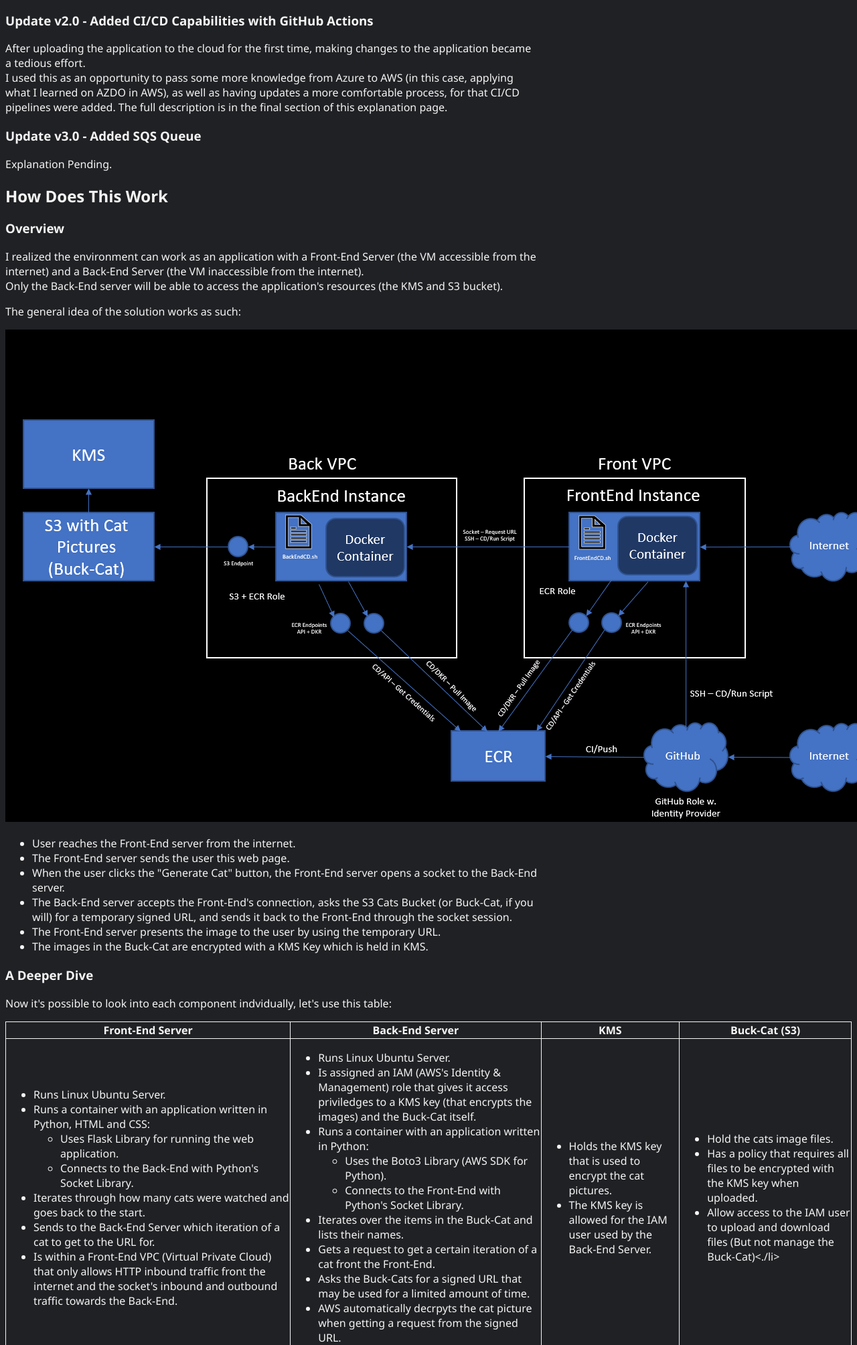
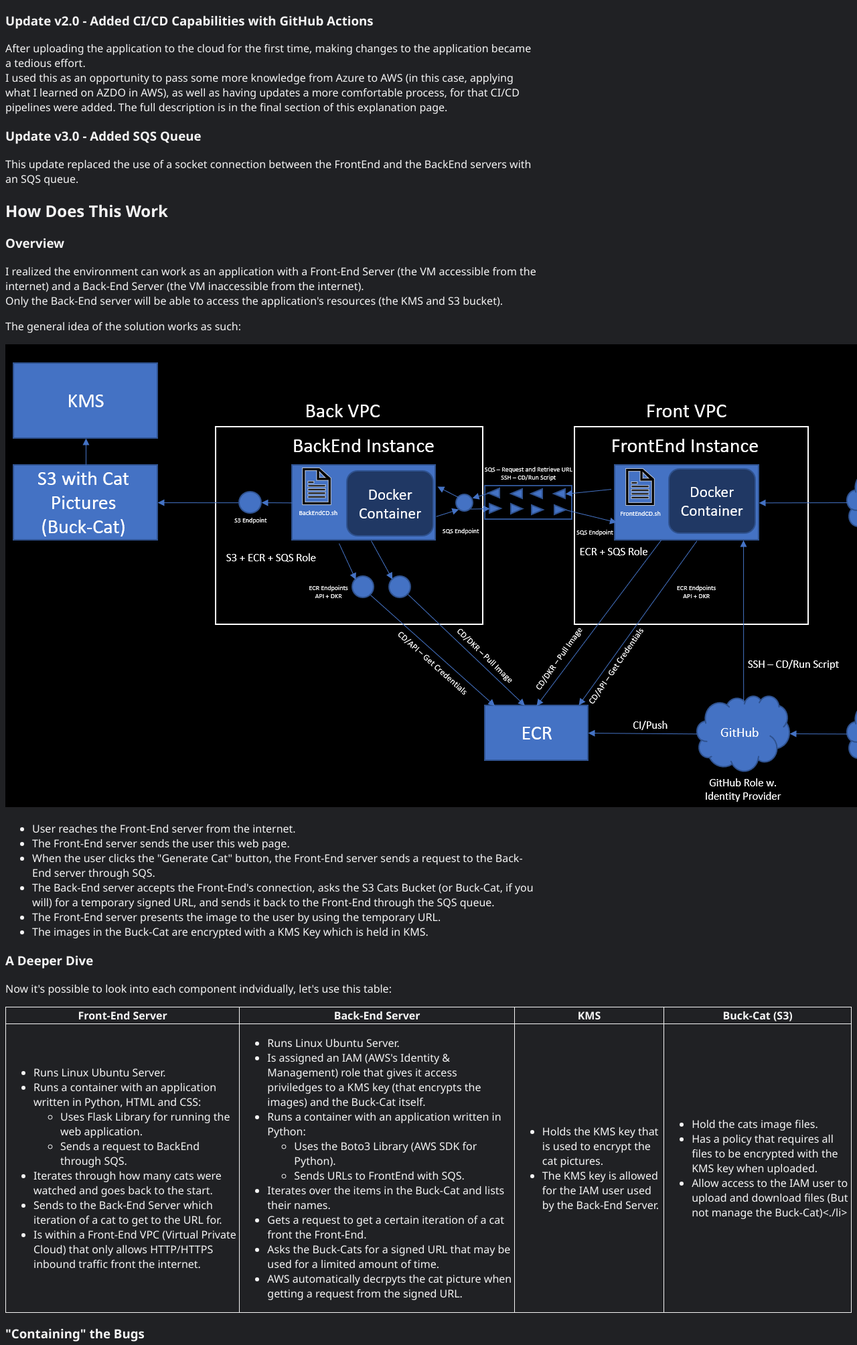
Before and after one commit to NoamVH/BuckCat, a Flask app: page /explanation in a window 1280 px wide; the page is wider, and only the part inside the window is pictured. Shown: the part 474-2482 px from the top of that part at 67% size. Run offline with Flask 3, Linux system fonts and the light colour scheme.

Commit message:
Updated architecture and SQS explanation.

```diff
--- a/FrontEnd/templates/explanation.html
+++ b/FrontEnd/templates/explanation.html
@@ -63,7 +63,7 @@
             </div>
             <div>
                 <p>
-                    Explanation Pending.
+                    This update replaced the use of a socket connection between the FrontEnd and the BackEnd servers with an SQS queue.
                 </p>
             </div>
         </div>
@@ -91,8 +91,8 @@
                     <ul>
                         <li>User reaches the Front-End server from the internet.</li>
                         <li>The Front-End server sends the user this web page.</li>
-                        <li>When the user clicks the "Generate Cat" button, the Front-End server opens a socket to the Back-End server.</li>
-                        <li>The Back-End server accepts the Front-End's connection, asks the S3 Cats Bucket (or Buck-Cat, if you will) for a temporary signed URL, and sends it back to the Front-End through the socket session.</li>
+                        <li>When the user clicks the "Generate Cat" button, the Front-End server sends a request to the Back-End server through SQS.</li>
+                        <li>The Back-End server accepts the Front-End's connection, asks the S3 Cats Bucket (or Buck-Cat, if you will) for a temporary signed URL, and sends it back to the Front-End through the SQS queue.</li>
                         <li>The Front-End server presents the image to the user by using the temporary URL.</li>
                         <li>The images in the Buck-Cat are encrypted with a KMS Key which is held in KMS.</li>
                     </ul>
@@ -122,12 +122,12 @@
                                     <li>Runs a container with an application written in Python, HTML and CSS:
                                         <ul>
                                             <li>Uses Flask Library for running the web application.</li>
-                                            <li>Connects to the Back-End with Python's Socket Library.</li>
+                                            <li>Sends a request to BackEnd through SQS.</li>
                                         </ul>
                                     </li>
                                     <li>Iterates through how many cats were watched and goes back to the start.</li>
                                     <li>Sends to the Back-End Server which iteration of a cat to get to the URL for.</li>
-                                    <li>Is within a Front-End VPC (Virtual Private Cloud) that only allows HTTP inbound traffic front the internet and the socket's inbound and outbound traffic towards the Back-End.</li>
+                                    <li>Is within a Front-End VPC (Virtual Private Cloud) that only allows HTTP/HTTPS inbound traffic front the internet.</li>
                                 </ul>
                             </td>
                             <td>
@@ -137,7 +137,7 @@
                                     <li>Runs a container with an application written in Python:</li>
                                     <ul>
                                         <li>Uses the Boto3 Library (AWS SDK for Python).</li>
-                                        <li>Connects to the Front-End with Python's Socket Library.</li>
+                                        <li>Sends URLs to FrontEnd with SQS.</li>
                                     </ul>
                                     <li>Iterates over the items in the Buck-Cat and lists their names.</li>
                                     <li>Gets a request to get a certain iteration of a cat front the Front-End.</li>
@@ -301,6 +301,7 @@
                         <li>The project now has CI/CD capabilities, which makes development much more comfortable.</li>
                         <li>The entire project, from initial planning to the first deployment, was done within a week (Friday, 24/2/23 - Friday, 3/3/23).</li>
                         <li>The addition of the CI/CD process, was done within five days (Tuesday, 21/3/23 - Saturday, 25/3/23).</li>
+                        <li>The addition of the SQS queue took less than a day.</li>
                         <li>
                             This is the second version of this project, considering other priorities, time, and AWS resources pricing, this project might expand as more of my knowledge is passed from Azure to AWS.
                         </li>
```
Also changed, not shown: FrontEnd/static/Images/solution.png.
